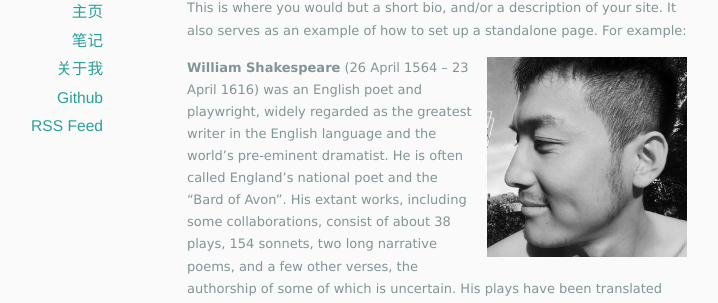
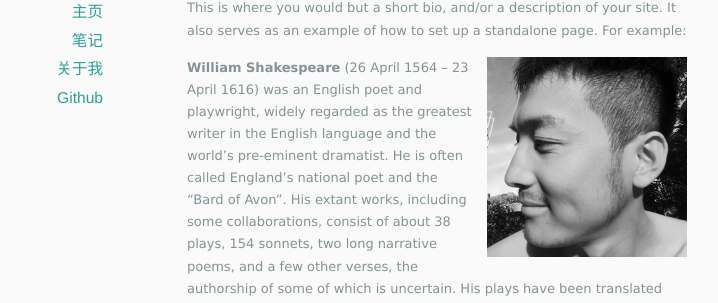
Before and after one commit to shshi/shishaohua.github.io, a Jekyll site: the page built from docs/about/index.markdown, in a window 1280 px wide. Shown: the part 173-476 px from the top of the page, without its empty margins (203-921 px from the left). Built offline with Jekyll 4.4.1, drawn with Linux system fonts in a browser that asks for light colours; nearby versions of some CDN libraries.

Commit message:
Update default.html

```diff
--- a/docs/_layouts/default.html
+++ b/docs/_layouts/default.html
@@ -37,7 +37,7 @@
           <li><a href="/archives">笔记</a></li>
           <li><a href="/about">关于我</a></li>
           <li><a href="https://github.com/shshi">Github</a></li>
-          <li><a href="/feed.xml">RSS Feed</a></li>
+          <!--<li><a href="/feed.xml">RSS Feed</a></li>-->
         </ul>
       </nav>
     </div>
```
